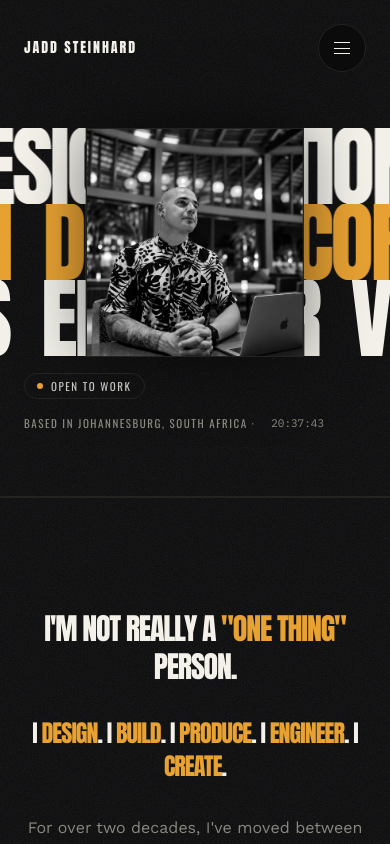
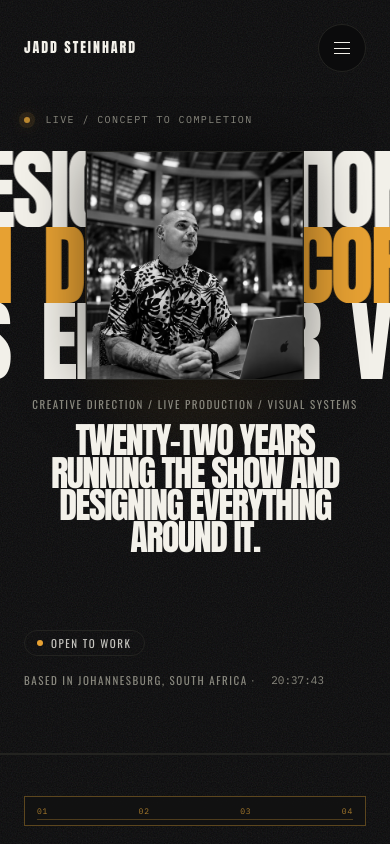
Before and after one commit to Jadd-Hard/jadd-hard-portfolio, a Next.js app: page / in a window 390 px wide. Shown: the top 844 px of the page. Built offline with nearby package versions, Linux system fonts and the light colour scheme.

Commit message:
Add SectionIndex component for improved navigation and implement hero section enhancements

```diff
--- a/app/globals.css
+++ b/app/globals.css
@@ -31,6 +31,125 @@
 
   .container-page {
     @apply mx-auto w-full max-w-[1400px] px-6 md:px-10;
+  }
+
+  .hero-section {
+    position: relative;
+    overflow: hidden;
+    background: radial-gradient(circle at 50% 36%, rgba(232, 168, 56, 0.12), transparent 30%);
+  }
+
+  .hero-caption {
+    position: relative;
+    z-index: 3;
+  }
+
+  .hero-signal-dot {
+    display: inline-block;
+    width: 6px;
+    height: 6px;
+    margin-right: 8px;
+    border-radius: 999px;
+    background: #e8a838;
+    box-shadow: 0 0 0 5px rgba(232, 168, 56, 0.12), 0 0 18px rgba(232, 168, 56, 0.65);
+    animation: signalPulse 1.8s ease-in-out infinite;
+  }
+
+  .hero-statement {
+    position: relative;
+    z-index: 3;
+  }
+
+  .section-index {
+    position: fixed;
+    top: 50%;
+    left: 20px;
+    z-index: 40;
+    display: flex;
+    flex-direction: column;
+    gap: 14px;
+    transform: translateY(-50%);
+  }
+
+  .section-index-line {
+    position: absolute;
+    top: 0;
+    bottom: 0;
+    left: 0;
+    width: 1px;
+    background: rgba(232, 168, 56, 0.28);
+  }
+
+  .section-index-link {
+    display: flex;
+    gap: 10px;
+    align-items: center;
+    padding-left: 10px;
+    color: rgba(238, 236, 230, 0.38);
+    font-family: var(--font-mono);
+    font-size: 9px;
+    line-height: 1;
+    letter-spacing: 0.1em;
+    text-transform: uppercase;
+    transition: color 300ms ease, transform 300ms ease;
+  }
+
+  .section-index-link span:first-child {
+    color: #e8a838;
+    opacity: 0.7;
+  }
+
+  .section-index-link-active {
+    color: #eeece6;
+    transform: translateX(5px);
+  }
+
+  .category-panel {
+    position: relative;
+    overflow: hidden;
+  }
+
+  .category-panel::before {
+    position: absolute;
+    z-index: 2;
+    top: 12px;
+    right: 14px;
+    content: "ARCHIVE / 2026";
+    color: rgba(238, 236, 230, 0.7);
+    font-family: var(--font-mono);
+    font-size: 9px;
+    letter-spacing: 0.12em;
+  }
+
+  .category-panel-events::after,
+  .category-panel-corporate::after {
+    position: absolute;
+    right: 0;
+    bottom: 0;
+    left: 0;
+    height: 3px;
+    content: "";
+    transform: scaleX(0);
+    transform-origin: left;
+    transition: transform 500ms cubic-bezier(0.16, 1, 0.3, 1);
+  }
+
+  .category-panel-events::after {
+    background: #e8a838;
+  }
+
+  .category-panel-corporate::after {
+    background: #eeece6;
+  }
+
+  .category-panel-events:hover::after,
+  .category-panel-corporate:hover::after {
+    transform: scaleX(1);
+  }
+
+  @keyframes signalPulse {
+    0%, 100% { opacity: 0.65; }
+    50% { opacity: 1; }
   }
 
   .section-reveal {
@@ -105,4 +224,49 @@
     transform: none;
     transition: none;
   }
+
+  .hero-signal-dot {
+    animation: none;
+  }
 }
+
+@media (max-width: 767px) {
+  .section-index {
+    top: auto;
+    right: 24px;
+    bottom: 18px;
+    left: 24px;
+    flex-direction: row;
+    justify-content: space-between;
+    gap: 0;
+    padding: 10px 12px;
+    background: rgba(18, 18, 18, 0.86);
+    border: 1px solid rgba(232, 168, 56, 0.35);
+    transform: none;
+    backdrop-filter: blur(12px);
+  }
+
+  .section-index-line {
+    top: auto;
+    right: 12px;
+    bottom: 5px;
+    left: 12px;
+    width: auto;
+    height: 1px;
+  }
+
+  .section-index-link {
+    z-index: 1;
+    display: block;
+    padding: 0;
+    font-size: 8px;
+  }
+
+  .section-index-link span:last-child {
+    display: none;
+  }
+
+  .section-index-link-active {
+    transform: none;
+  }
+}
--- a/app/page.tsx
+++ b/app/page.tsx
@@ -6,6 +6,8 @@ import ProjectCard from "@/components/ProjectCard";
 import HeroMarquee from "@/components/HeroMarquee";
 import HeroPortrait from "@/components/HeroPortrait";
 import ScrollReveal from "@/components/ScrollReveal";
+import RoleRotator from "@/components/RoleRotator";
+import SectionIndex from "@/components/SectionIndex";
 
 export default function HomePage() {
   const featured = projects.filter((p) => p.featured);
@@ -14,20 +16,32 @@ export default function HomePage() {
 
   return (
     <>
+      <SectionIndex />
       {/* HERO */}
-      <ScrollReveal className="border-b border-line pb-16 pt-4 md:pb-20 md:pt-8">
+      <ScrollReveal id="home" className="hero-section border-b border-line pb-16 pt-4 md:pb-20 md:pt-8">
+        <div className="hero-caption container-page mb-6 flex items-center justify-between font-mono text-[10px] uppercase tracking-wide2 text-graphite md:mb-10">
+          <span><i className="hero-signal-dot" /> Live / concept to completion</span>
+          <span className="hidden md:inline">Jadd Steinhard / 01</span>
+        </div>
         <div className="relative my-4 md:my-8">
           <HeroMarquee rows={marqueeWords} />
           <HeroPortrait name={profile.name} />
         </div>
 
-        <div className="container-page flex flex-col items-center gap-10 text-center">
+        <div className="container-page flex flex-col items-center gap-8 text-center md:gap-10">
+          <div className="hero-statement max-w-3xl">
+            <p className="eyebrow mb-3">Creative direction / live production / visual systems</p>
+            <h1 className="font-display text-4xl uppercase leading-[0.9] tracking-tightest md:text-7xl">
+              {profile.heroHeadline}
+            </h1>
+            <div className="mt-5 flex justify-center"><RoleRotator roles={profile.role} /></div>
+          </div>
           <StatusRow />
         </div>
       </ScrollReveal>
 
       {/* ABOUT TEASER */}
-      <ScrollReveal className="container-page border-t border-line py-28 text-center md:py-36">
+      <ScrollReveal id="about" className="container-page border-t border-line py-28 text-center md:py-36">
         <div className="mx-auto max-w-4xl">
           <h2 className="font-display text-3xl uppercase leading-tight tracking-tightest md:text-5xl">
             I&apos;M NOT REALLY A <span className="text-amber">&quot;ONE THING&quot;</span> PERSON.
@@ -48,7 +62,7 @@ export default function HomePage() {
       </ScrollReveal>
 
       {/* SERVICES */}
-      <ScrollReveal className="container-page border-t border-line py-28 md:py-36">
+      <ScrollReveal id="services" className="container-page border-t border-line py-28 md:py-36">
         <p className="eyebrow mb-3">Services</p>
         <h2 className="mb-12 font-display text-4xl uppercase tracking-tightest md:text-6xl">What I do</h2>
 
@@ -72,7 +86,7 @@ export default function HomePage() {
       </ScrollReveal>
 
       {/* SELECTED PROJECTS */}
-      <ScrollReveal className="container-page border-t border-line py-28 md:py-36">
+      <ScrollReveal id="selected-projects" className="container-page border-t border-line py-28 md:py-36">
         <div className="mb-16 flex items-end justify-between">
           <div className="max-w-4xl">
             <p className="eyebrow mb-3">Selected Projects</p>
@@ -105,7 +119,7 @@ export default function HomePage() {
           </Link>
         </div>
 
-        <div className="grid gap-px overflow-hidden bg-line md:grid-cols-2">
+        <div className="grid gap-6 md:gap-8 md:grid-cols-2">
           {[
             ["Events", eventProjects],
             ["Corporate", corporateProjects],
@@ -117,7 +131,7 @@ export default function HomePage() {
               <Link
                 key={category as string}
                 href={`/work?category=${(category as string).toLowerCase()}`}
-                className="group block border-2 border-amber bg-ink transition-transform duration-500 hover:-translate-y-1 hover:shadow-[0_12px_40px_rgba(232,168,56,0.18)]"
+                className={`category-panel group block border-2 bg-ink transition-transform duration-500 hover:-translate-y-1 ${category === "Events" ? "category-panel-events border-amber" : "category-panel-corporate border-paper/40"}`}
               >
                 <div className="relative aspect-[16/10] w-full overflow-hidden bg-line">
                   <Image
--- /dev/null
+++ b/components/SectionIndex.tsx
@@ -0,0 +1,49 @@
+"use client";
+
+import { useEffect, useState } from "react";
+
+const sections = [
+  { id: "home", label: "Intro" },
+  { id: "about", label: "Approach" },
+  { id: "services", label: "Services" },
+  { id: "selected-projects", label: "Work" },
+];
+
+export default function SectionIndex() {
+  const [active, setActive] = useState("home");
+
+  useEffect(() => {
+    const observed = sections
+      .map(({ id }) => document.getElementById(id))
+      .filter((element): element is HTMLElement => Boolean(element));
+
+    const observer = new IntersectionObserver(
+      (entries) => {
+        const visible = entries
+          .filter((entry) => entry.isIntersecting)
+          .sort((a, b) => b.intersectionRatio - a.intersectionRatio)[0];
+        if (visible) setActive(visible.target.id);
+      },
+      { threshold: [0.2, 0.45, 0.7], rootMargin: "-12% 0px -45% 0px" },
+    );
+
+    observed.forEach((element) => observer.observe(element));
+    return () => observer.disconnect();
+  }, []);
+
+  return (
+    <aside className="section-index" aria-label="Page sections">
+      <span className="section-index-line" />
+      {sections.map((section, index) => (
+        <a
+          key={section.id}
+          href={`#${section.id}`}
+          className={`section-index-link ${active === section.id ? "section-index-link-active" : ""}`}
+        >
+          <span>{String(index + 1).padStart(2, "0")}</span>
+          <span>{section.label}</span>
+        </a>
+      ))}
+    </aside>
+  );
+}
```
